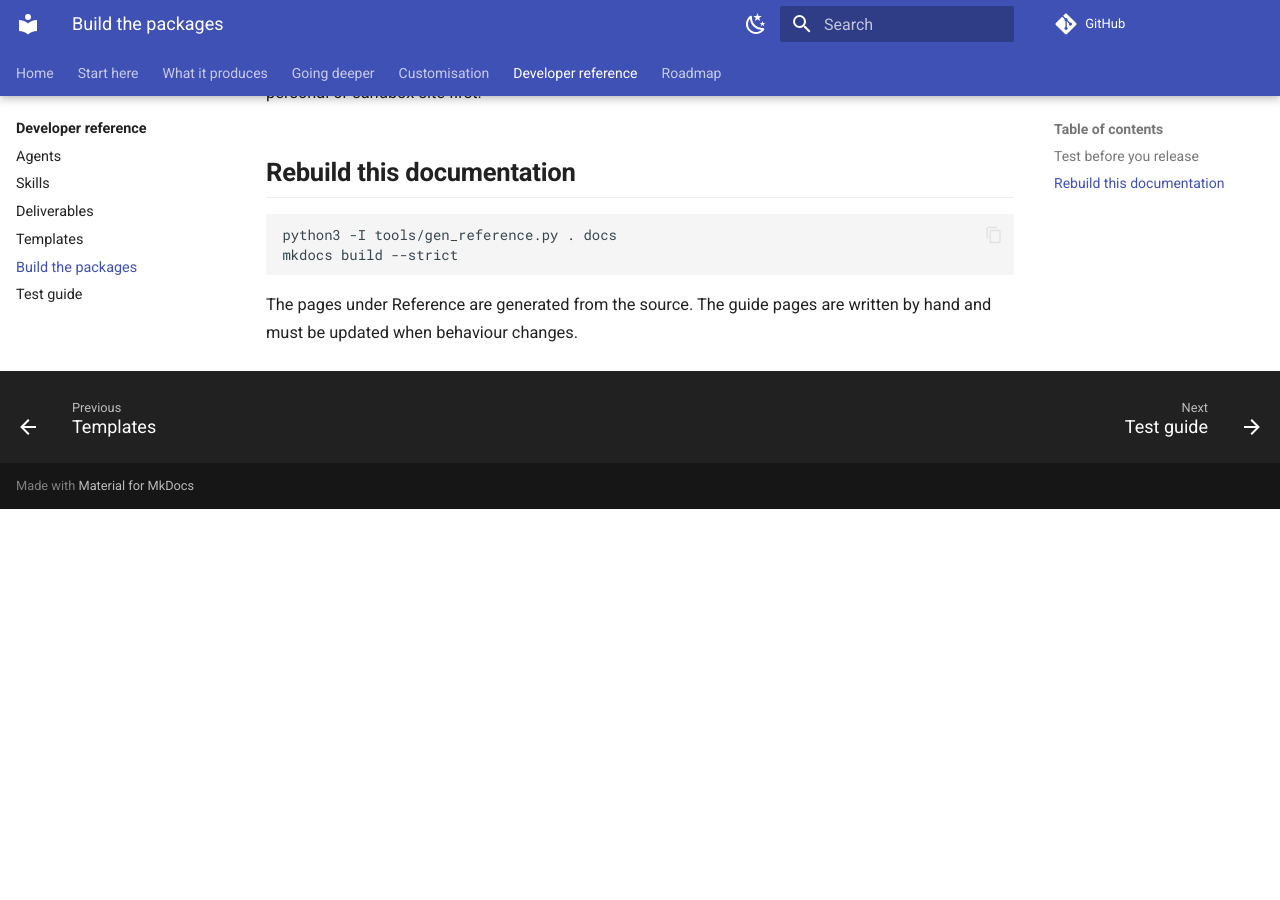
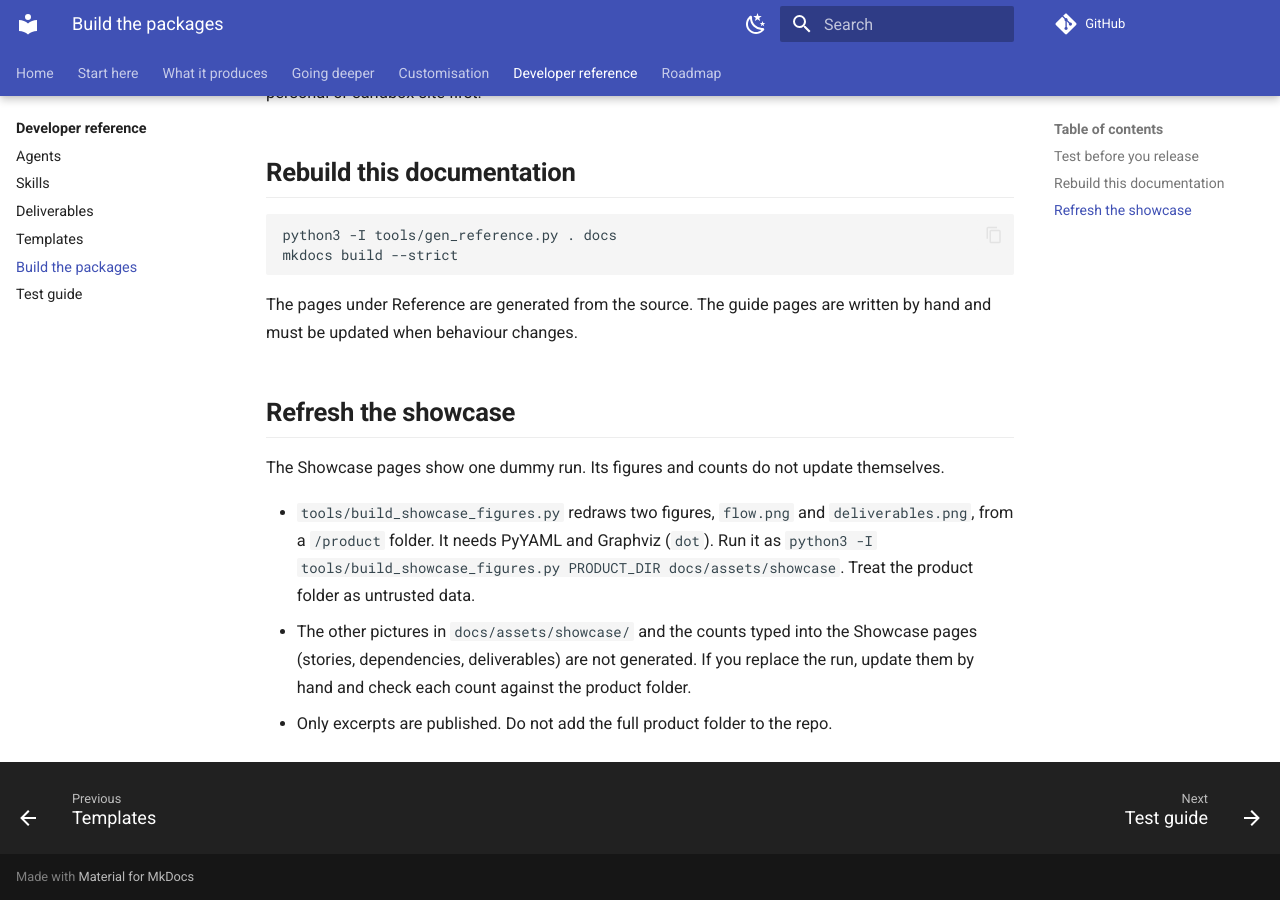
Before and after one commit to lasith-tekly/ai-plc, an MkDocs documentation site: the page built from docs/reference/build.md, in a window 1280 px wide and 900 px high, scrolled down 768 px. Built offline with MkDocs 1.6.1 and Material for MkDocs 9.7.7, drawn with Linux system fonts in a browser that asks for light colours; comment, search, counter and statistics services are not loaded; before the commit the page ends 1277 px from its top, so only the background shows below that.

Commit message:
Docs: how to refresh the showcase; decisions log for Miro, the research fix and rc2
Co-Authored-By: Claude Sonnet 5.5 <noreply@anthropic.com>
Claude-Session: https://claude.ai/code/session_01MWPVz2aHoek2etukWYAde9

````diff
--- a/docs/reference/build.md
+++ b/docs/reference/build.md
@@ -30,3 +30,11 @@ mkdocs build --strict
 ```
 
 The pages under Reference are generated from the source. The guide pages are written by hand and must be updated when behaviour changes.
+
+## Refresh the showcase
+
+The Showcase pages show one dummy run. Its figures and counts do not update themselves.
+
+- `tools/build_showcase_figures.py` redraws two figures, `flow.png` and `deliverables.png`, from a `/product` folder. It needs PyYAML and Graphviz (`dot`). Run it as `python3 -I tools/build_showcase_figures.py PRODUCT_DIR docs/assets/showcase`. Treat the product folder as untrusted data.
+- The other pictures in `docs/assets/showcase/` and the counts typed into the Showcase pages (stories, dependencies, deliverables) are not generated. If you replace the run, update them by hand and check each count against the product folder.
+- Only excerpts are published. Do not add the full product folder to the repo.
````
Also changed, not shown: DECISIONS.md (+10 -0 lines).
